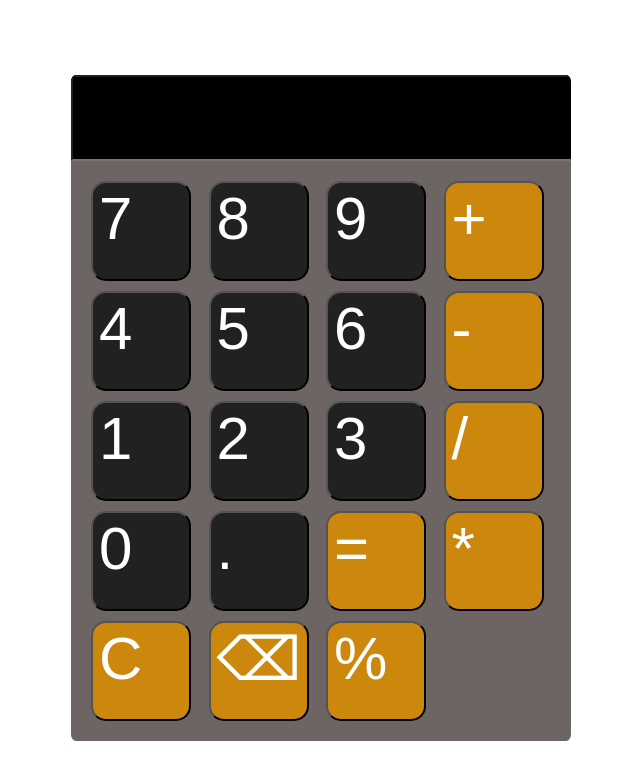
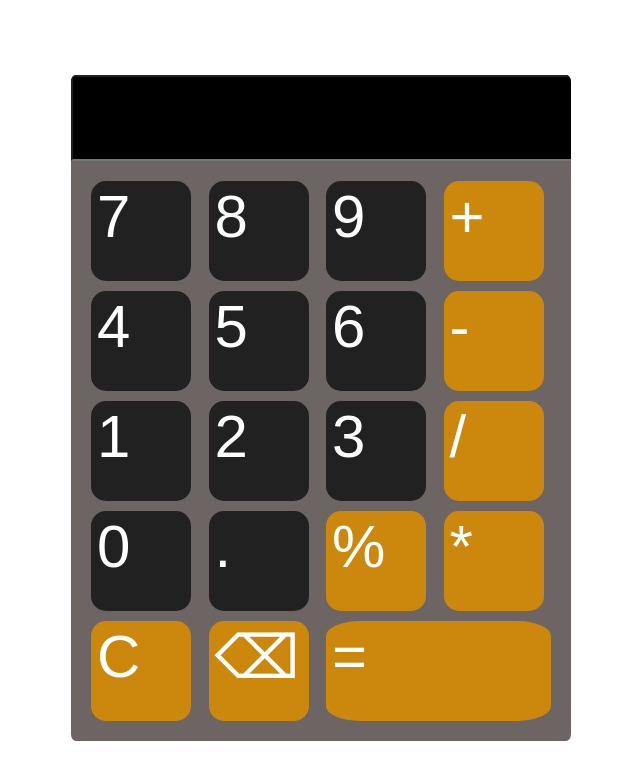
Before and after one commit to sacheenzz/helloworld, a plain HTML site: page index.html in a window 1280 px wide. Shown: the whole page, without its empty margins (319-959 px from the left). Drawn offline with Linux system fonts and the light colour scheme.

Commit message:
made equals to button bigger.

```diff
--- a/index.html
+++ b/index.html
@@ -29,7 +29,7 @@
 <button onclick= "appendToDisplay('0')">0</button>
 <button onclick= "appendToDisplay('.')">.</button>
 
-<button onclick="calculate()" id = "btn">=</button>
+<button onclick= "percentage()" id = "btn">%</button>
 
 
 <button onclick= "appendToDisplay('*')" id = "btn">*</button>
@@ -37,7 +37,7 @@
 
 <button onclick="clearDisplay()" id = "btn">C</button>
 <button onclick="BackSpace()" id = "btn">&#9003</button>
-<button onclick= "percentage()" id = "btn">%</button>
+<button onclick="calculate()" id = "btn" class="column2">=</button>
 
 </div>
 
--- a/style.css
+++ b/style.css
@@ -42,9 +42,8 @@ button{
     font-size: 60px;
     background-color: rgb(34, 33, 33);
     color: white;
-     cursor: pointer;
-
-
+    cursor: pointer;
+    border: none;
 }
 
 .button{
@@ -76,3 +75,8 @@ button:active{
 #btn:active{
     background-color: rgb(232, 154, 9);
 }
+
+.column2 {
+    grid-column: 3 / span 2;
+    width: auto;
+}
```
